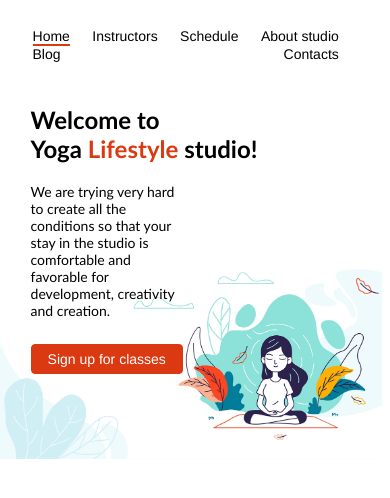
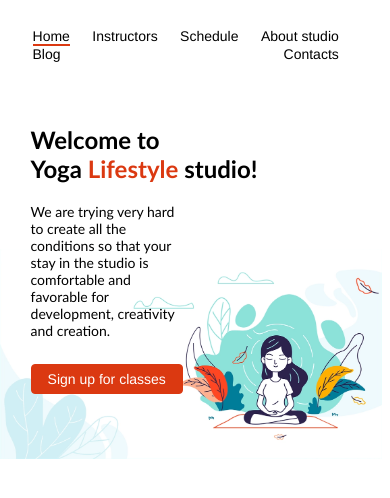
Before and after one commit to Kristle22/YOGA-backg-img, a website: page index.html in a window 390 px wide. Shown: the part 44-542 px from the top of the page. Drawn offline with Linux system fonts and the light colour scheme.

Commit message:
backgr position fix

```diff
--- a/css/style.css
+++ b/css/style.css
@@ -77,25 +77,21 @@ p {
 @media screen and (max-width: 800px) {
   h2 {
     width: 100%;
-    margin-top: -20px;
   }
 }
 @media screen and (max-width: 600px) {
-  h2 {
-    margin-top: -30px;
-  }
   p {
     font-size: 14px;
   }
 }
 @media screen and (max-width: 500px) {
   main {
-    background-position: 0 20%;
+    background-position: 0 45%;
   }
 }
 @media screen and (max-width: 450px) {
-  main {
-    background-position: 0 45%;
+  h2 {
+    margin-top: -10px;
   }
   .side-text {
     width: 110%;
```
